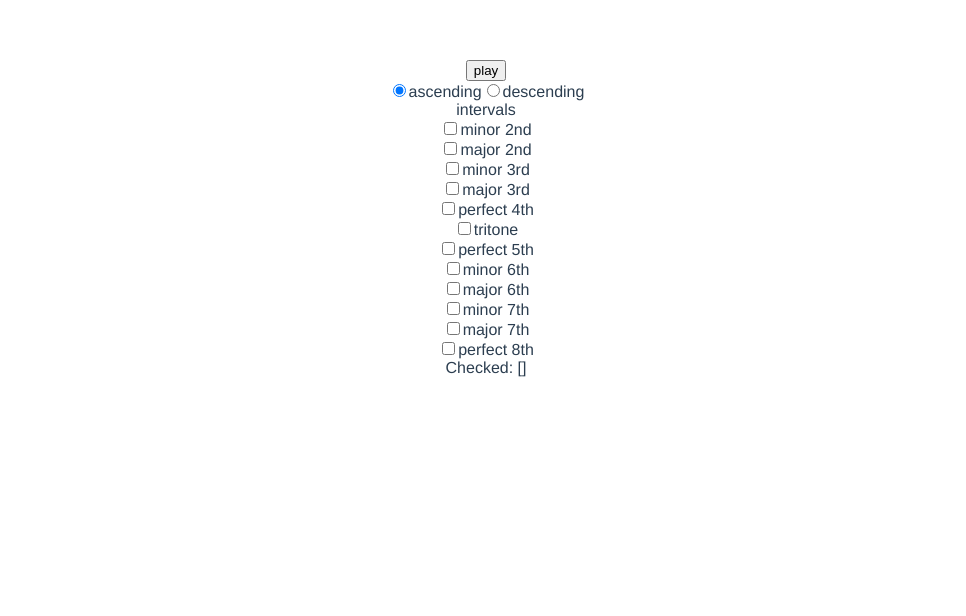
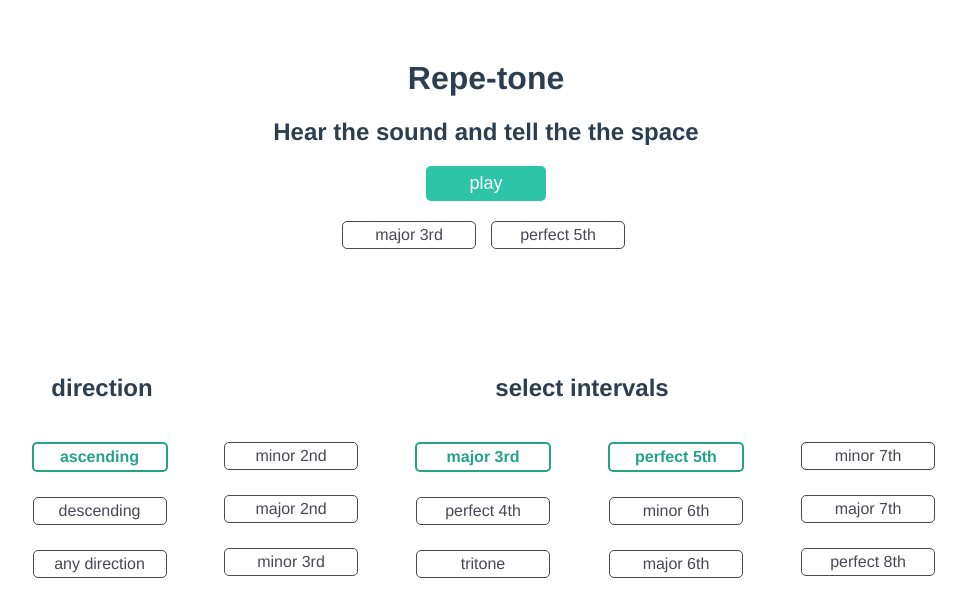
Before and after one commit to DecentLabs/repe-tone, a Vue app: page / in a window 1280 px wide. Shown: the top 616 px of the page, without its empty margins (154-1120 px from the left). Built offline with nearby package versions, Linux system fonts and the light colour scheme; no server answers.

Commit message:
add and set options

```diff
--- a/src/components/practice.vue
+++ b/src/components/practice.vue
@@ -1,21 +1,37 @@
 <template>
   <div>
-    <button @click="play">play</button>
-    <div class="input-group">
-      <input type="radio" name="direction" id="asc" value="asc" v-model="direction">
-      <label for="asc">ascending</label>
-      <input type="radio" name="direction" id="desc" value="desc"  v-model="direction">
-      <label for="desc">descending</label>
+    <h1>Repe-tone</h1>
+    <h2>Hear the sound and tell the the space</h2>
+    <div class="playground">
+      <button @click="play" class="play">play</button>
+      <div class="row">
+        <div class="input-group" v-for="interval in intervalAnswers">
+          <input type="radio" name="answer" :id="interval.name" :value="interval.name" v-model="answer" @change="checkInterval">
+          <label :for="interval.name">{{interval.label}}</label>
+        </div>
+      </div>
+      <button @click="getNext" v-if="result" class="next">play next</button>
     </div>
-    <div>intervals
-      <div v-for="item in intervals" >
-        <input type="checkbox" :id="item.name" :value="item.name" v-model="selectedIntervals">
-        <label :for="item.name">{{item.label}}</label>
-      </div>
-
-        <span>Checked: {{ selectedIntervals }}</span>
-    </div>
-
+    <div class="settings">
+          <div class="settings-column">
+            <h2>direction</h2>
+            <div class="column">
+              <div class="input-group" v-for="dir in directionOptions">
+                <input type="radio" name="direction" :id="dir.id" :value="dir.id" v-model="direction">
+                <label :for="dir.id">{{dir.label}}</label>
+              </div>
+            </div>
+          </div>
+          <div class="settings-column">
+            <h2>select intervals</h2>
+            <div class="column">
+              <div v-for="item in intervals" >
+                <input type="checkbox" :id="item.name" :value="item.name" v-model="selectedIntervals">
+                <label :for="item.name">{{item.label}}</label>
+              </div>
+            </div>
+          </div>
+        </div>
   </div>
 </template>
 
@@ -23,6 +39,7 @@
 import { samplesByInstrument } from '../utils/instruments'
 import { intervals, addInterval, getRandomNote } from '../utils/intervals'
 
+/* global Tone */
 /* eslint-disable no-console */
 
 export default {
@@ -30,25 +47,53 @@ export default {
   data () {
     return {
       sampler: null,
+      startNote: '',
       intervals,
-      selectedIntervals: [],
-      direction: 'asc'
+      selectedIntervals: ['M3', 'P5'],
+      directionOptions: [
+        {id: 'asc', label: 'ascending'},
+        {id: 'desc', label: 'descending'},
+        {id: 'random', label: 'any direction'}
+      ],
+      direction: 'asc',
+      answer: '',
+      result: false,
+      interval: ''
     }
   },
   computed: {
-    startNote() {
-      return getRandomNote('piano')
+    intervalAnswers() {
+      return intervals.filter(item => this.selectedIntervals.indexOf(item.name) >= 0)
+    },
+    randomDirection() {
+      const dirs = ['asc', 'desc']
+      const i = Math.floor(Math.random() * dirs.length)
+      return dirs[i]
+    },
+    selectedDirection() {
+      return this.direction === 'random' ? this.randomDirection() : this.direction
     }
   },
   methods: {
     play() {
-      console.log(this.startNote)
-      const noteB = addInterval(this.startNote, 'M3', this.direction)
+      const noteB = addInterval(this.startNote, this.interval, this.selectedDirection)
 
       this.sampler.triggerAttackRelease(this.startNote, '4n', 0, 0.7)
       this.sampler.triggerAttackRelease(noteB, '4n', '4n', 0.7)
+    },
+    checkInterval() {
+      this.result = this.answer === this.interval
+    },
+    getRandomInterval() {
+      const random = Math.floor(Math.random() * this.selectedIntervals.length)
+      return this.selectedIntervals[random]
+    },
+    getNext() {
+      this.startNote = getRandomNote('piano')
+      this.interval = this.getRandomInterval()
+      this.result = false
+      this.answer = ''
     }
-
   },
   mounted() {
     let piano = samplesByInstrument('piano')
@@ -57,6 +102,9 @@ export default {
     Tone.Buffer.on('load', () => {
       this.sampler.toMaster()
     })
+
+    this.startNote = getRandomNote('piano')
+    this.interval = this.getRandomInterval()
   }
 }
 </script>
@@ -77,4 +125,79 @@ li {
 a {
   color: #42b983;
 }
+
+.row {
+  display: flex;
+  justify-content: center;
+}
+
+.column {
+  display: flex;
+  width: 100%;
+  height: 80%;
+  flex-direction: column;
+  flex-wrap: wrap;
+  align-items: center;
+}
+
+.playground {
+  margin-bottom: 100px;
+}
+
+.settings {
+  display: flex;
+  width: 960px;
+  height: 260px;
+  margin: 0 auto;
+  justify-content: center;
+}
+
+.settings-column:first-child  {
+  width: 20%;
+}
+
+.settings-column:last-child  {
+  width: 80%;
+}
+
+button {
+  width: 120px;
+  padding: 7px 12px;
+  margin: 0 5px;
+  font-size: 18px;
+  color: #fff;
+  border-radius: 5px;
+  border: 0;
+}
+
+.play {
+  background: #2ec4a7;
+}
+
+.next {
+  background: #f7de30;
+}
+
+input {
+  visibility: hidden
+}
+
+label {
+  display: block;
+  width: 120px;
+  padding: 4px 6px;
+  margin: 0 5px;
+  font-size: 16px;
+  color: #4a4754;
+  border-radius: 5px;
+  border: 1px solid #4a4754;
+  margin-right: 10px;
+  margin-bottom: 5px;
+}
+
+input:checked + label {
+  color: #26a28a;
+  border: 2px solid #26a28a;
+  font-weight: 700;
+}
 </style>
```
